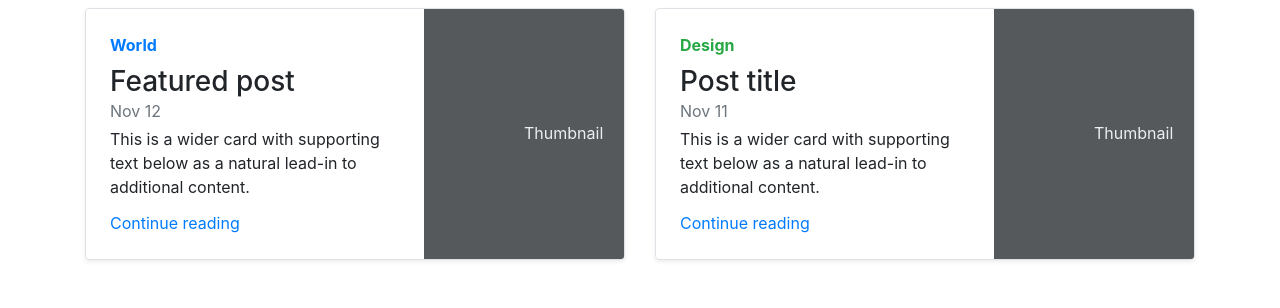
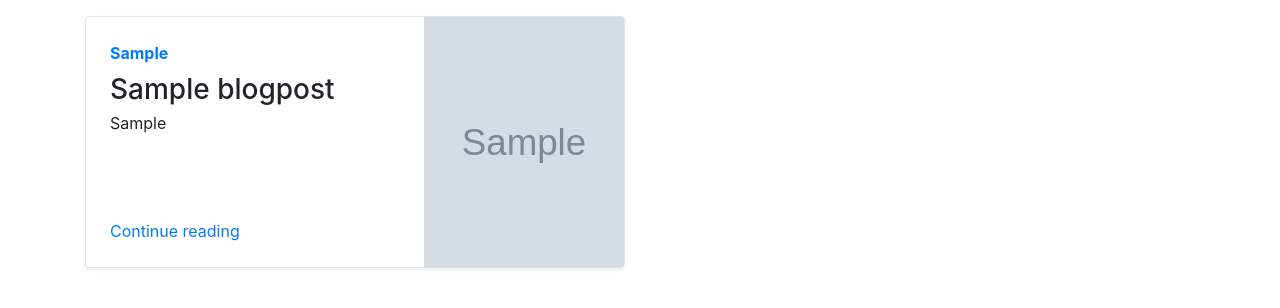
Before and after one commit to AnshikaDixit/eCommerceWebsite, a Django app: page /blog/ in a window 1280 px wide. Shown: the part 56-364 px from the top of the page. Run offline with Django 5.2, Linux system fonts and the light colour scheme; tables that the repository leaves empty hold one stand-in row (values such as "Sample post"); grey boxes marked "Sample" are stand-in pictures; some libraries are stand-ins or nearby versions.

Commit message:
ADDED --> Show blogs in blog page

```diff
--- a/blog/templates/blog/index.html
+++ b/blog/templates/blog/index.html
@@ -1,55 +1,30 @@
 {% extends 'blog/basic.html' %}
 
 {% block body %}
-<div class="container">
-
+<div class="container mt-3">
     <div class="row my-2">
+        {% for item in myPosts %}
         <div class="col-md-6">
-            <div
-                class="row no-gutters border rounded overflow-hidden flex-md-row mb-4 shadow-sm h-md-250 position-relative">
+            <div class="row no-gutters border rounded overflow-hidden flex-md-row mb-4 shadow-sm h-md-250 position-relative">
                 <div class="col p-4 d-flex flex-column position-static">
-                    <strong class="d-inline-block mb-2 text-primary">World</strong>
-                    <h3 class="mb-0">Featured post</h3>
-                    <div class="mb-1 text-muted">Nov 12</div>
-                    <p class="card-text mb-auto">This is a wider card with supporting text below as a natural lead-in to
-                        additional content.</p>
+                    <strong class="d-inline-block mb-2 text-primary">
+                         {{item.head0}}
+                    </strong>
+                    <h3 class="mb-0">{{item.title}}</h3>
+                    <div class="mb-1 text-muted"></div>
+                    <p class="card-text mb-auto">{{item.head1}}</p>
                     <a href="#" class="stretched-link">Continue reading</a>
                 </div>
                 <div class="col-auto d-none d-lg-block">
-                    <svg class="bd-placeholder-img" width="200" height="250" xmlns="http://www.w3.org/2000/svg"
-                        preserveAspectRatio="xMidYMid slice" focusable="false" role="img"
-                        aria-label="Placeholder: Thumbnail">
-                        <title>Placeholder</title>
-                        <rect width="100%" height="100%" fill="#55595c"></rect><text x="50%" y="50%" fill="#eceeef"
-                            dy=".3em">Thumbnail</text>
-                    </svg>
+                    <img src="/media/{{item.thumbnail}}" class="bd-placeholder-img" width="200" height="250" aria-label="Placeholder: Thumbnail">
+                    <title>Placeholder</title></img>
                 </div>
             </div>
         </div>
-        <div class="col-md-6">
-            <div
-                class="row no-gutters border rounded overflow-hidden flex-md-row mb-4 shadow-sm h-md-250 position-relative">
-                <div class="col p-4 d-flex flex-column position-static">
-                    <strong class="d-inline-block mb-2 text-success">Design</strong>
-                    <h3 class="mb-0">Post title</h3>
-                    <div class="mb-1 text-muted">Nov 11</div>
-                    <p class="mb-auto">This is a wider card with supporting text below as a natural lead-in to
-                        additional content.</p>
-                    <a href="#" class="stretched-link">Continue reading</a>
-                </div>
-                <div class="col-auto d-none d-lg-block">
-                    <svg class="bd-placeholder-img" width="200" height="250" xmlns="http://www.w3.org/2000/svg"
-                        preserveAspectRatio="xMidYMid slice" focusable="false" role="img"
-                        aria-label="Placeholder: Thumbnail">
-                        <title>Placeholder</title>
-                        <rect width="100%" height="100%" fill="#55595c"></rect><text x="50%" y="50%" fill="#eceeef"
-                            dy=".3em">Thumbnail</text>
-                    </svg>
-                </div>
-            </div>
-        </div>
+        {% if forloop.counter|divisibleby:2 %}
     </div>
-
+    <div class="row my-2">
+        {% endif %}
+        {% endfor %}</div>
 </div>
-
 {% endblock %}
--- a/blog/views.py
+++ b/blog/views.py
@@ -6,7 +6,9 @@ from django.http import HttpResponse
 from . models import Blogpost
 
 def index(request):
-    return render(request, 'blog/index.html')
+    myPosts = Blogpost.objects.all()
+    print(myPosts)
+    return render(request, 'blog/index.html', {"myPosts":myPosts})
 
 def blogpost(request, id):
     post = Blogpost.objects.filter(post_id = id)[0]
```
Also changed, not shown: media/shop/images/CC0802B0-4715-45F0-B354-0DCC55669181_p8HAKVw.png (added).
